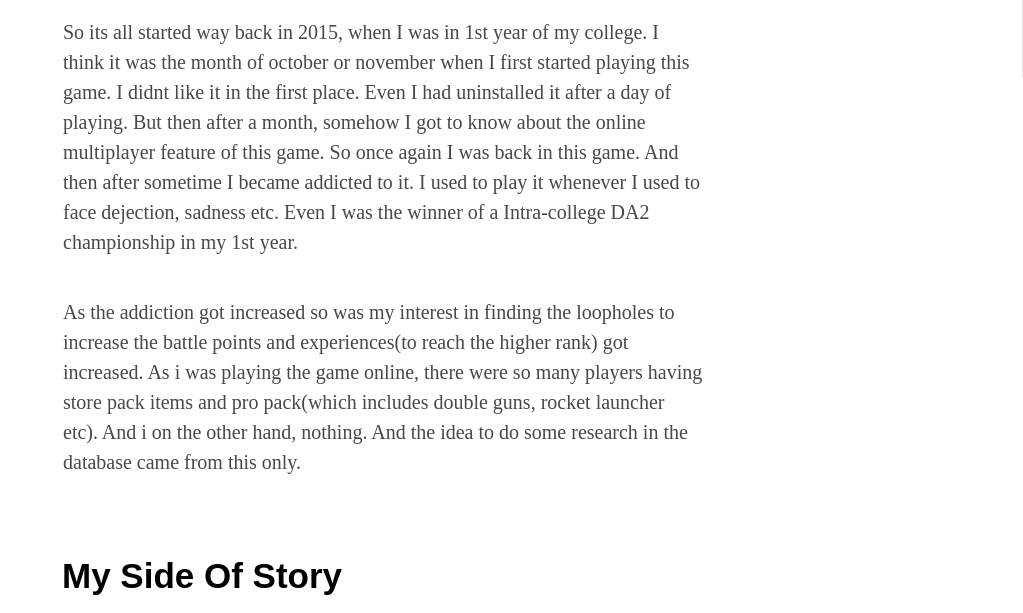
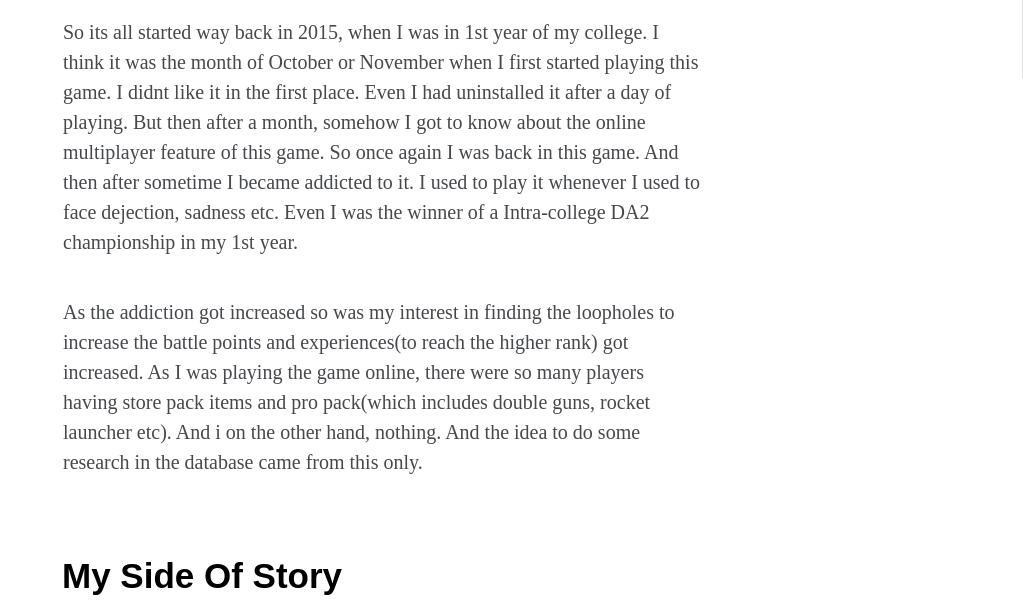
Before and after one commit to amansinha9/amansinha9.github.io, a plain HTML site: page the-one-with-da2-mini-militia.html in a window 1280 px wide. Shown: the part 722-1335 px from the top of the page, without its empty margins (257-1280 px from the left). Drawn offline with Linux system fonts and the light colour scheme; files that its build step writes are made by us from their sources; a web font is replaced by a local one.

Commit message:
grammatical error removed

```diff
--- a/the-one-with-da2-mini-militia.html
+++ b/the-one-with-da2-mini-militia.html
@@ -135,8 +135,8 @@
             <section class="post-content">
                 <h1>Hello Everyone!</h1>
 <h2>Background</h2>
-<p>So its all started way back in 2015, when I was in 1st year of my college. I think it was the month of october or november when I first started playing this game. I didnt like it in the first place. Even I had uninstalled it after a day of playing. But then after a month, somehow I got to know about the online multiplayer feature of this game. So once again I was back in this game. And then after sometime I became addicted to it. I used to play it whenever I used to face dejection, sadness etc. Even I was the winner of a Intra-college DA2 championship in my 1st year. </p>
-<p>As the addiction got increased so was my interest in finding the loopholes to increase the battle points and experiences(to reach the higher rank) got increased. As i was playing the game online, there were so many players having store pack items and pro pack(which includes double guns, rocket launcher etc). And i on the other hand, nothing.  And the idea to do some research in the database came from this only.</p>
+<p>So its all started way back in 2015, when I was in 1st year of my college. I think it was the month of October or November when I first started playing this game. I didnt like it in the first place. Even I had uninstalled it after a day of playing. But then after a month, somehow I got to know about the online multiplayer feature of this game. So once again I was back in this game. And then after sometime I became addicted to it. I used to play it whenever I used to face dejection, sadness etc. Even I was the winner of a Intra-college DA2 championship in my 1st year. </p>
+<p>As the addiction got increased so was my interest in finding the loopholes to increase the battle points and experiences(to reach the higher rank) got increased. As I was playing the game online, there were so many players having store pack items and pro pack(which includes double guns, rocket launcher etc). And i on the other hand, nothing.  And the idea to do some research in the database came from this only.</p>
 <h2>My Side Of Story</h2>
 <p>As my phone was rooted, I was able to access all the data related to each one of the applications i had in my phone through ES file explorer. First task was to find the database folder related to DA2 by going through applications database present in internal storage. This took me just a minute to find that particular folder as the folders are named according to their developer’s name/company. There were 6 other folders inside that database folder. The task here was to find which one is related to the data entered in the game’s database. I went through all those 6 folders one by one. It took me a hour or two to find that particular and to implement what i was planning to do. My main task was to increase the battle points to buy store items and my rank or experience to reach the highest level. </p>
 <h2>Things to execute</h2>
```
